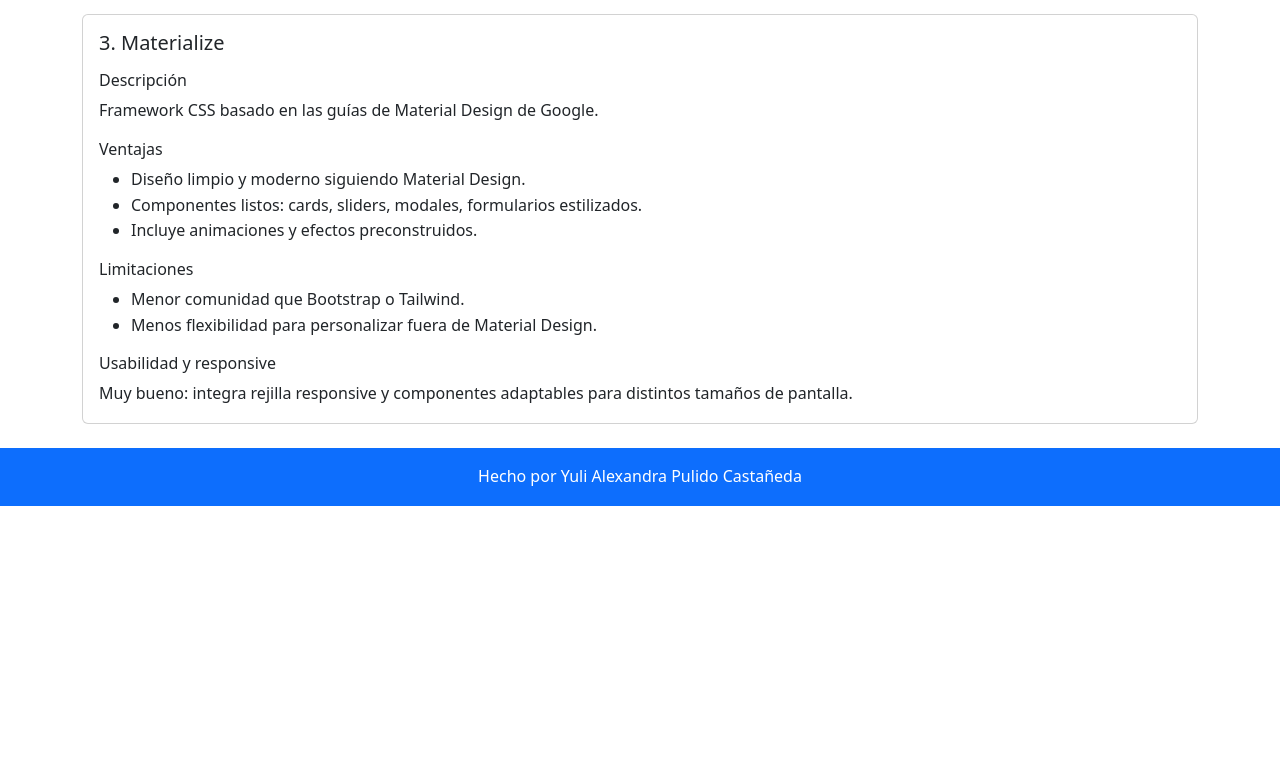
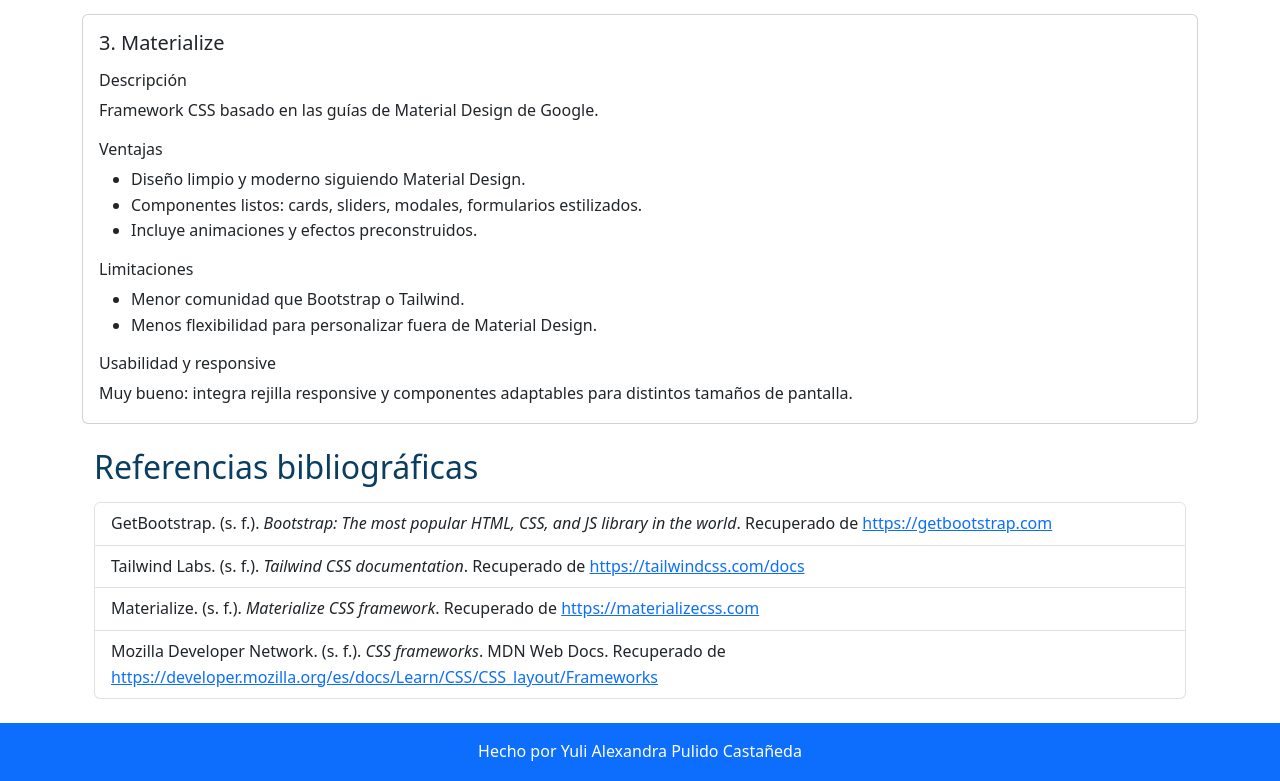
Before and after one commit to PulidoA/Teapoyamossas, a plain HTML site: page index.html in a window 1280 px wide. Shown: the part 2076-2857 px from the top of the page. Before the commit the page ends 2582 px from the top, so only its background shows below. Drawn offline with nearby package versions, Linux system fonts and the light colour scheme.

Commit message:
version4

```diff
--- a/index.html
+++ b/index.html
@@ -73,7 +73,7 @@
       <p>Estos frameworks permiten optimizar el desarrollo, asegurar accesibilidad y garantizar un diseño responsivo en
         diferentes dispositivos.</p>
     </section>
-    <!-- === CONTENIDO AÑADIDO (ampliación Paso 5) === -->
+
     <div class="mt-4">
 
       <!-- 1. Bootstrap -->
@@ -173,7 +173,31 @@
       </div>
 
     </div>
-    <!-- === FIN CONTENIDO AÑADIDO === -->
+    <!-- Referencias bibliográficas -->
+    <section id="referencias" class="container my-4">
+      <h2>Referencias bibliográficas</h2>
+      <ul class="list-group">
+        <li class="list-group-item">
+          GetBootstrap. (s. f.). <em>Bootstrap: The most popular HTML, CSS, and JS library in the world</em>. Recuperado
+          de
+          <a href="https://getbootstrap.com" target="_blank">https://getbootstrap.com</a>
+        </li>
+        <li class="list-group-item">
+          Tailwind Labs. (s. f.). <em>Tailwind CSS documentation</em>. Recuperado de
+          <a href="https://tailwindcss.com/docs" target="_blank">https://tailwindcss.com/docs</a>
+        </li>
+        <li class="list-group-item">
+          Materialize. (s. f.). <em>Materialize CSS framework</em>. Recuperado de
+          <a href="https://materializecss.com" target="_blank">https://materializecss.com</a>
+        </li>
+        <li class="list-group-item">
+          Mozilla Developer Network. (s. f.). <em>CSS frameworks</em>. MDN Web Docs. Recuperado de
+          <a href="https://developer.mozilla.org/es/docs/Learn/CSS/CSS_layout/Frameworks" target="_blank">
+            https://developer.mozilla.org/es/docs/Learn/CSS/CSS_layout/Frameworks
+          </a>
+        </li>
+      </ul>
+    </section>
 
   </main>
 
@@ -182,8 +206,7 @@
     <p class="m-0">Hecho por Yuli Alexandra Pulido Castañeda</p>
   </footer>
 
-  <!-- JS opcional -->
-  <script src="https://cdn.jsdelivr.net/npm/bootstrap@5.3.3/dist/js/bootstrap.bundle.min.js"></script>
+
 </body>
 
 </html>
```
